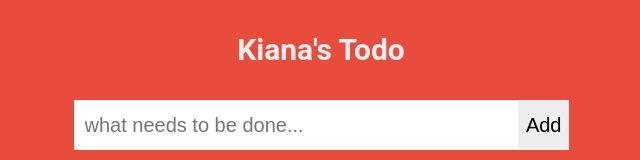
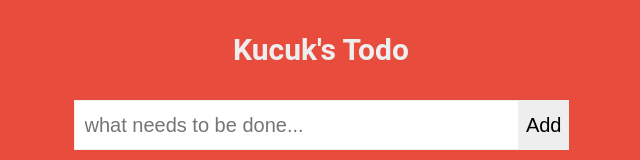
Before and after one commit to kian-007/luana_list, a React (Create React App) app: page / in a window 1280 px wide. Shown: the top 160 px of the page, without its empty margins (319-959 px from the left). Built offline with nearby package versions, Linux system fonts and the light colour scheme.

Commit message:
Kucuk's todo

```diff
--- a/src/components/header/header.jsx
+++ b/src/components/header/header.jsx
@@ -4,7 +4,7 @@ import './header.css'
 const Header = () => {
     return (
         <header className="header">
-            <h1>Kiana's Todo</h1>
+            <h1>Kucuk's Todo</h1>
         </header>
     )
 }
```
